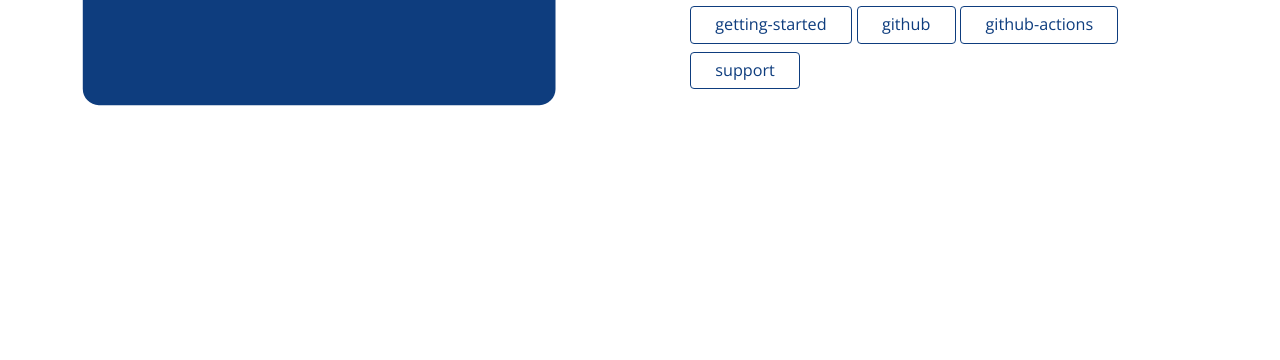
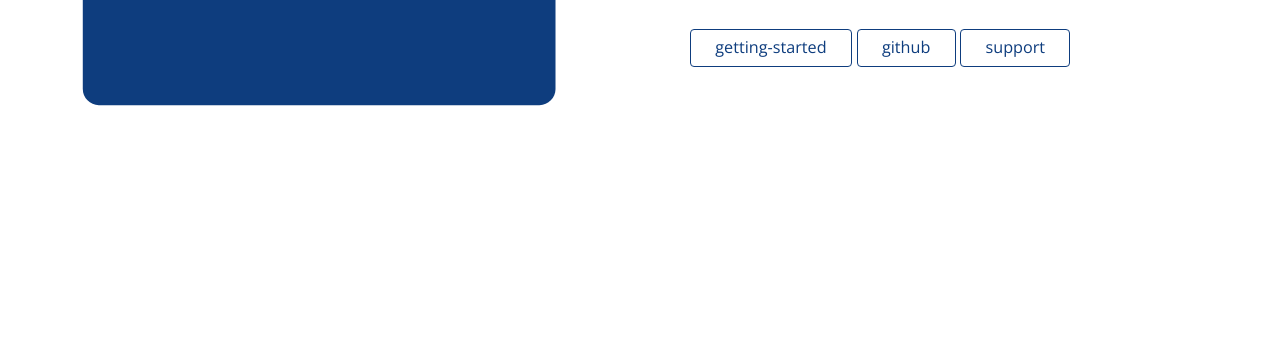
Before and after one commit to spack/spackbot, a plain HTML site: page docs/index.html in a window 1280 px wide. Shown: the part 440-800 px from the top of the page. Drawn offline with nearby package versions, Linux system fonts and the light colour scheme.

Commit message:
Remove github-actions broken link

```diff
--- a/docs/index.html
+++ b/docs/index.html
@@ -45,7 +45,6 @@
       <div class="socialLinks">
       <a class="socialLinks__link socialLInk__twitter" href="docs/">getting-started</a>
       <a class="socialLinks__link socialLInk__github" href="https://github.com/spack/spack-bot" target="_blank">github</a>
-      <a class="socialLinks__link socialLInk__github-actions" href="https://github.com/apps/spack-bot" target="_blank">github-actions</a>
       <a class="socialLinks__link socialLInk__github-actions" href="https://github.com/spack/spack-bot/issues" target="_blank">support</a>
 </div>
 
```
